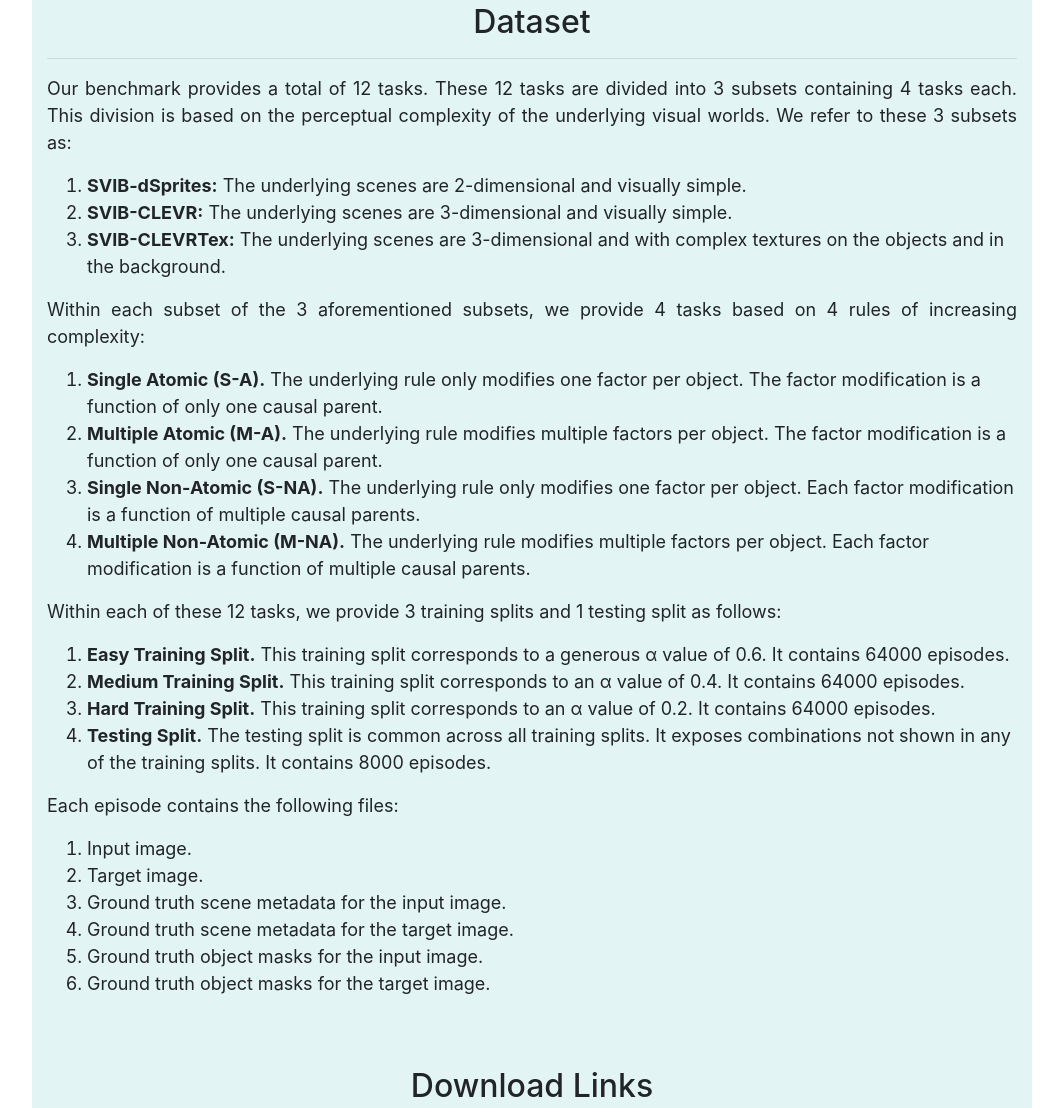
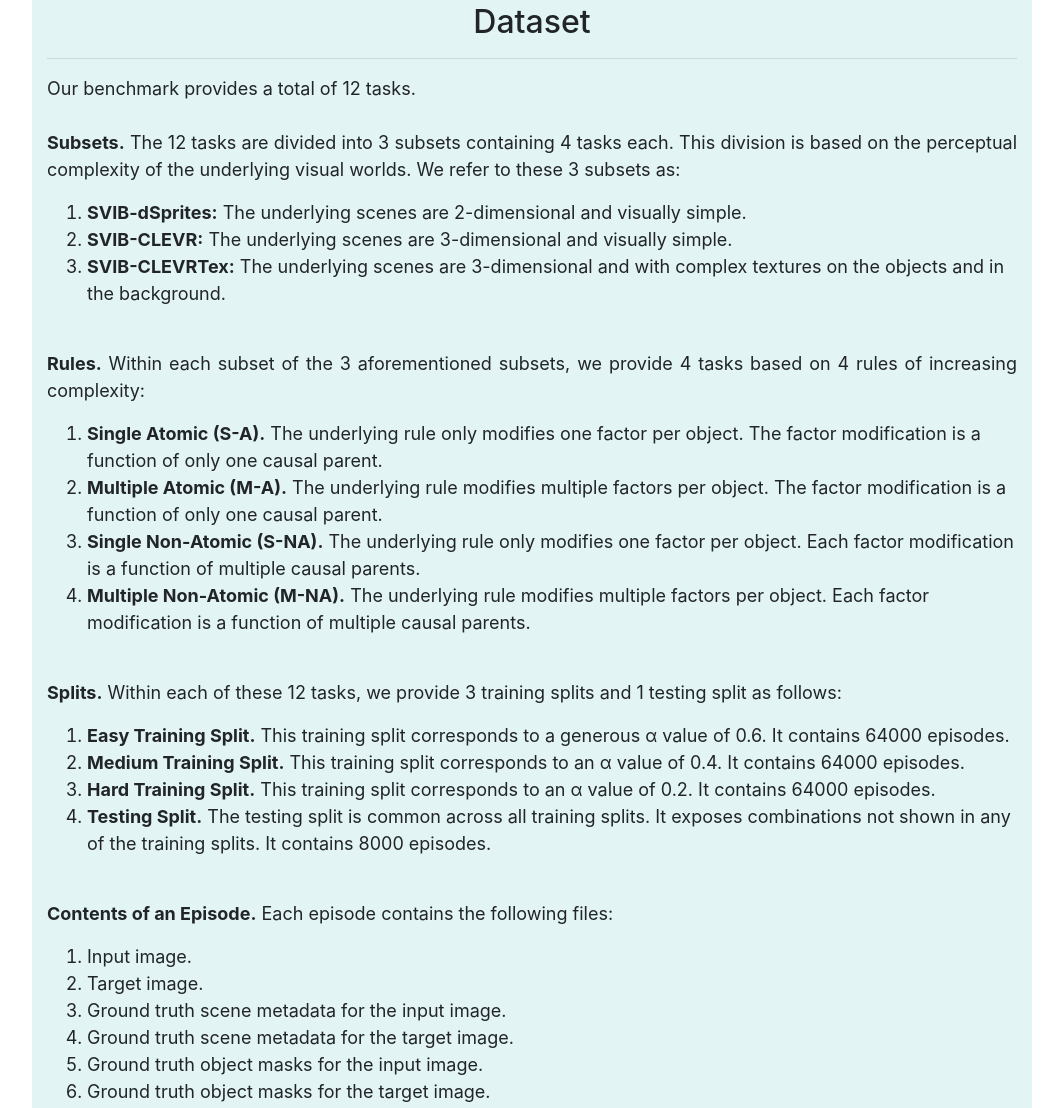
Before and after one commit to compositional-visual-imagination/compositional-visual-imagination.github.io, a plain HTML site: page index.html in a window 1280 px wide. Shown: the part 2376-3484 px from the top of the page, without its empty margins (108-1171 px from the left). Drawn offline with nearby package versions, Linux system fonts and the light colour scheme; some packages are replaced by stand-ins of ours.

Commit message:
Update index.html

```diff
--- a/index.html
+++ b/index.html
@@ -236,16 +236,18 @@
 <!--            There are a total of 12 tasks, 4 tasks per environment (<b>SVIB-dSprites</b>, <b>SVIB-CLEVR</b>, and <b>SVIB-CLEVRTex</b>). Here, we provide three datasets based on visual complexity, each consisting of three levels of difficulty: Easy, Medium, and Hard. These three levels depend on how much various kinds of primitive combinations are covered by the training set. The training and test sets are systematically separated perfectly, ensuring that the objects in the test set do not appear anywhere in the training set. Through this, it's not only possible to aim for (1) the training performance to be as close as possible to the test performance, but also (2) to achieve this even at higher levels of difficulty.-->
 <!--        </p>-->
         <p align="justify">
-            Our benchmark provides a total of 12 tasks. These 12 tasks are divided into 3 subsets containing 4 tasks each. This division is based on the perceptual complexity of the underlying visual worlds. We refer to these 3 subsets as:
+            Our benchmark provides a total of 12 tasks.<br><br>
+
+            <b>Subsets.</b> The 12 tasks are divided into 3 subsets containing 4 tasks each. This division is based on the perceptual complexity of the underlying visual worlds. We refer to these 3 subsets as:
             <ol>
                 <li><b>SVIB-dSprites:</b> The underlying scenes are 2-dimensional and visually simple.</li>
                 <li><b>SVIB-CLEVR:</b> The underlying scenes are 3-dimensional and visually simple.</li>
                 <li><b>SVIB-CLEVRTex:</b> The underlying scenes are 3-dimensional and with complex textures on the objects and in the background.</li>
             </ol>
         </p>
-
+<br>
         <p align="justify">
-            Within each subset of the 3 aforementioned subsets, we provide 4 tasks based on 4 rules of increasing complexity:
+            <b>Rules.</b> Within each subset of the 3 aforementioned subsets, we provide 4 tasks based on 4 rules of increasing complexity:
             <ol>
                 <li><b>Single Atomic (S-A).</b> The underlying rule only modifies one factor per object. The factor modification is a function of only one causal parent.</li>
                 <li><b>Multiple Atomic (M-A).</b> The underlying rule modifies multiple factors per object. The factor modification is a function of only one causal parent.</li>
@@ -253,9 +255,9 @@
                 <li><b>Multiple Non-Atomic (M-NA).</b> The underlying rule modifies multiple factors per object. Each factor modification is a function of multiple causal parents.</li>
             </ol>
         </p>
-
+<br>
         <p align="justify">
-            Within each of these 12 tasks, we provide 3 training splits and 1 testing split as follows:
+            <b>Splits.</b> Within each of these 12 tasks, we provide 3 training splits and 1 testing split as follows:
             <ol>
                 <li><b>Easy Training Split.</b> This training split corresponds to a generous α value of 0.6. It contains 64000 episodes.</li>
                 <li><b>Medium Training Split.</b> This training split corresponds to an α value of 0.4. It contains 64000 episodes.</li>
@@ -263,9 +265,9 @@
                 <li><b>Testing Split.</b> The testing split is common across all training splits. It exposes combinations not shown in any of the training splits. It contains 8000 episodes.</li>
             </ol>
         </p>
-
+<br>
         <p align="justify">
-            Each episode contains the following files:
+            <b>Contents of an Episode.</b> Each episode contains the following files:
             <ol>
                 <li>Input image.</li>
                 <li>Target image.</li>
```
